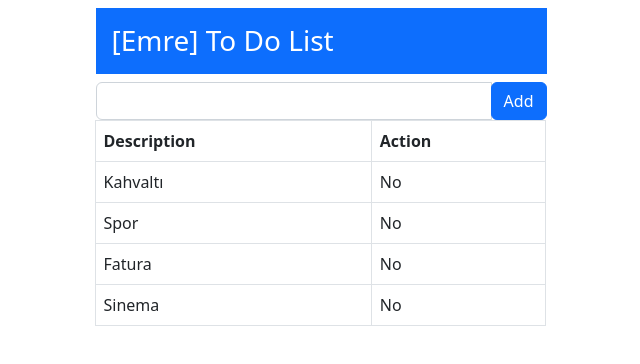
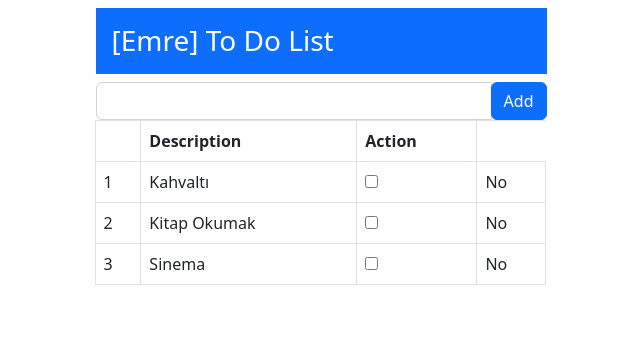
Before and after one commit to mrttk/todoApp, an Angular app: page / in a window 1280 px wide. Shown: the top 364 px of the page, without its empty margins (319-959 px from the left). Built offline with nearby package versions, Linux system fonts and the light colour scheme.

Commit message:
add form modules and read data from static repo

```diff
--- a/src/app/app.component.html
+++ b/src/app/app.component.html
@@ -2,7 +2,7 @@
     <div class="row justify-content-center">
       <div class="col-5 align-items-center">
         <h3 class="bg-primary text-white p-3">
-          [{{user}}] To Do List
+          [{{getName()}}] To Do List
         </h3>
         <div class="input-group">
           <input type="text" class="form-control">
@@ -13,14 +13,22 @@
           <table class="table table table-stripped table-bordered">
             <thead>
               <tr>
+                <th></th>
                 <th>Description</th>
                 <th>Action</th>
               </tr>
             </thead>
               <tbody>
-                <tr *ngFor="let data of datas">
-                  <td>{{data.description}}</td>
-                  <td>{{data.action}}</td>
+                <tr *ngFor="let item of getItems(); let i = index;">
+                  <td>{{i+1}}</td>
+                  <td>{{item.description}}</td>
+                  <td>
+                    <input type="checkbox" [(ngModel)]="item.action">
+                  </td>
+                  <td [ngSwitch]="item.action">
+                    <span *ngSwitchCase="true">Yes</span>
+                    <span *ngSwitchCase="false">No</span>
+                  </td>
                 </tr>
               </tbody>
           </table>
--- a/src/app/app.component.ts
+++ b/src/app/app.component.ts
@@ -1,17 +1,23 @@
-import { Component } from '@angular/core';
+import { Component, NgModule } from '@angular/core';
+import { Model } from './model';
+import { FormsModule } from '@angular/forms';
+import { BrowserModule } from '@angular/platform-browser';
+
 
 @Component({
   selector: 'app-root',
   templateUrl: './app.component.html',
   styleUrls: ['./app.component.css']
 })
+
 export class AppComponent {
-  title = 'Todo App';
-  user = 'Emre';
-  datas =  [
-    {description: "Kahvaltı", action:"No"},
-    {description: "Spor", action:"No"},
-    {description: "Fatura", action:"No"},
-    {description: "Sinema", action:"No"},
-  ];
+  model = new Model();
+
+  getName(){
+    return this.model.user
+  }
+
+  getItems(){
+    return this.model.items.filter(item => !item.action)
+  }
 }
--- a/src/app/app.module.ts
+++ b/src/app/app.module.ts
@@ -1,14 +1,14 @@
 import { NgModule } from '@angular/core';
 import { BrowserModule } from '@angular/platform-browser';
-
 import { AppComponent } from './app.component';
+import { FormsModule } from '@angular/forms';
 
 @NgModule({
   declarations: [
     AppComponent
   ],
   imports: [
-    BrowserModule
+    BrowserModule , FormsModule
   ],
   providers: [],
   bootstrap: [AppComponent]
--- /dev/null
+++ b/src/app/model.ts
@@ -0,0 +1,22 @@
+export class Model{
+    user;
+    items;
+    constructor(){
+        this.user = 'Emre';
+        this.items = [
+            new TodoItem("Spor",true),
+            new TodoItem("Kahvaltı",false),
+            new TodoItem("Kitap Okumak",false),
+            new TodoItem("Sinema",false),
+          ];
+    }
+}
+
+export class TodoItem{
+    description;
+    action
+    constructor(description : any, action : any) {
+        this.description = description;
+        this.action = action;
+    }
+}
```
